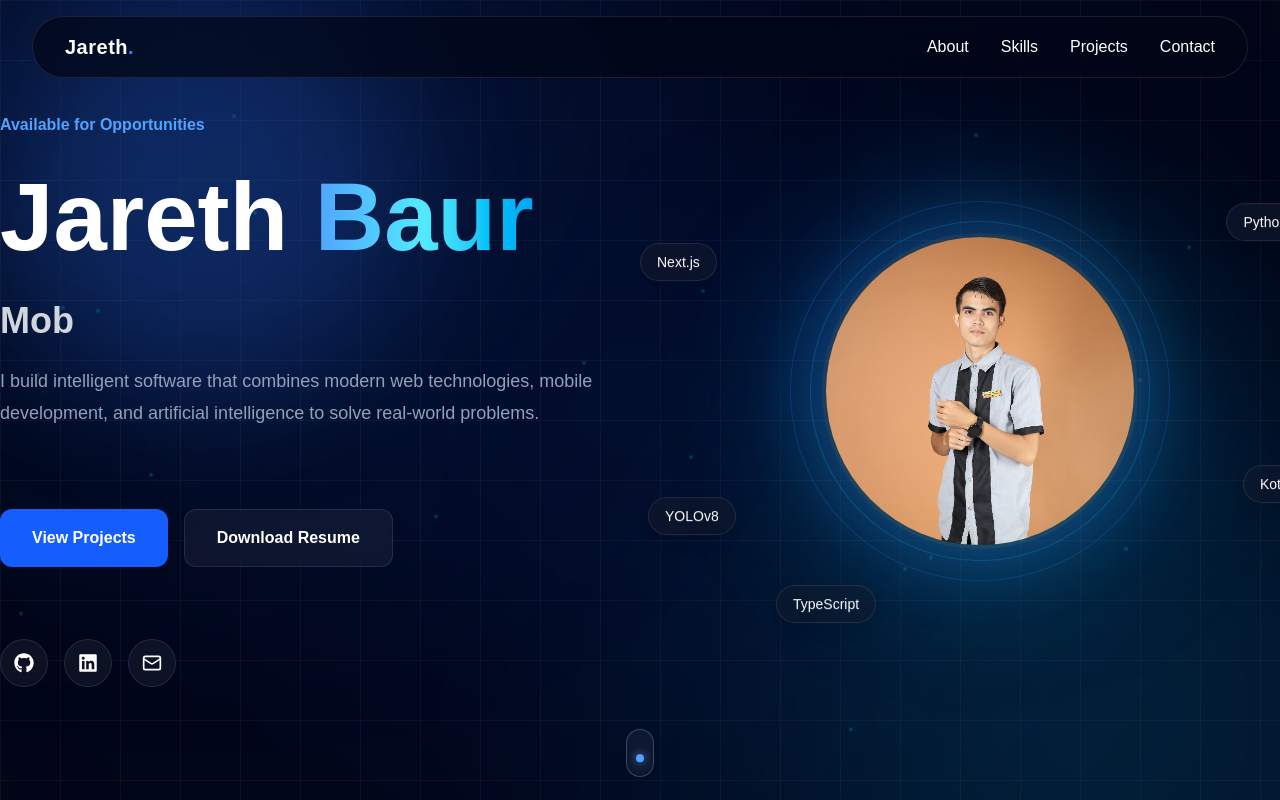
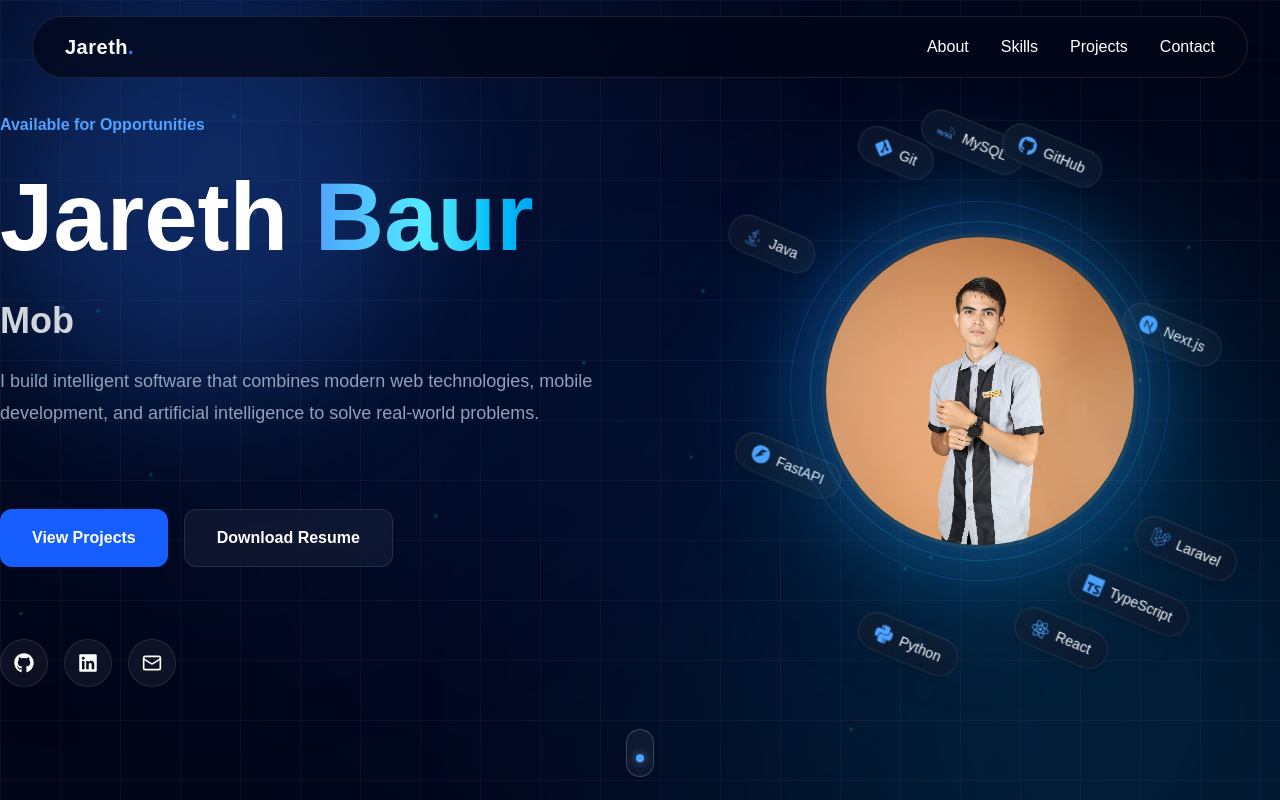
Before and after one commit to Jareth-Baur/my-portfolio, a Next.js app: page / in a window 1280 px wide. Shown: the top 800 px of the page. Built offline with nearby package versions, Linux system fonts and the light colour scheme.

Commit message:
style: refine hero animations

```diff
--- a/src/components/hero/FloatingBadge.tsx
+++ b/src/components/hero/FloatingBadge.tsx
@@ -2,28 +2,68 @@
 
 import { motion } from "framer-motion";
 
-interface Props {
+interface FloatingBadgeProps {
+  icon: React.ReactNode;
   title: string;
-  className: string;
+  className?: string;
+  reverseDuration?: number;
+  reverseDirection?: 1 | -1;
 }
 
 export default function FloatingBadge({
+  icon,
   title,
-  className,
-}: Props) {
+  className = "",
+  reverseDuration = 35,
+  reverseDirection = -1,
+}: FloatingBadgeProps) {
   return (
     <motion.div
+      whileHover={{
+        scale: 1.12,
+        y: -4,
+      }}
       animate={{
-        y: [0, -10, 0],
+        scale: [1, 1.03, 1],
+        rotate: reverseDirection * 360,
       }}
       transition={{
-        duration: 3,
-        repeat: Infinity,
-        ease: "easeInOut",
+        rotate: {
+          duration: reverseDuration,
+          repeat: Infinity,
+          ease: "linear",
+        },
+        scale: {
+          duration: 3,
+          repeat: Infinity,
+          ease: "easeInOut",
+        },
       }}
-      className={`absolute hidden rounded-full border border-white/10 bg-slate-900/70 px-4 py-2 text-sm font-medium whitespace-nowrap text-white shadow-lg backdrop-blur-xl lg:flex ${className}`}
+      className={`
+        absolute
+        flex
+        items-center
+        gap-2
+        rounded-full
+        border
+        border-white/10
+        bg-slate-900/70
+        px-4
+        py-2
+        backdrop-blur-xl
+        shadow-lg
+        transition-all
+        duration-300
+        hover:border-blue-400
+        hover:shadow-[0_0_30px_rgba(59,130,246,0.4)]
+        ${className}
+      `}
     >
-      {title}
+      <span className="text-lg text-blue-400">{icon}</span>
+
+      <span className="whitespace-nowrap text-sm font-medium">
+        {title}
+      </span>
     </motion.div>
   );
 }
--- a/src/components/hero/HeroImage.tsx
+++ b/src/components/hero/HeroImage.tsx
@@ -5,6 +5,20 @@ import { useEffect } from "react";
 import Image from "next/image";
 
 import FloatingBadge from "./FloatingBadge";
+
+import {
+  SiNextdotjs,
+  SiReact,
+  SiTypescript,
+  SiFastapi,
+  SiPython,
+  SiMysql,
+  SiGit,
+  SiGithub,
+  SiLaravel,
+} from "react-icons/si";
+
+import { FaJava } from "react-icons/fa6";
 
 export default function HeroImage() {
   const mouseX = useMotionValue(0);
@@ -21,7 +35,6 @@ export default function HeroImage() {
   });
 
   useEffect(() => {
-    // Skip mouse tracking on touch devices
     if ("ontouchstart" in window) return;
 
     const move = (e: MouseEvent) => {
@@ -37,12 +50,110 @@ export default function HeroImage() {
   return (
     <div className="relative flex w-full items-center justify-center">
       {/* Floating Tech Badges */}
-      <FloatingBadge title="Next.js" className="-left-10 top-10" />
-      <FloatingBadge title="Python" className="-right-6 top-0" />
-      <FloatingBadge title="YOLOv8" className="-left-8 bottom-12" />
-      <FloatingBadge title="Kotlin" className="-right-8 bottom-20" />
-      <FloatingBadge title="TypeScript" className="left-24 -bottom-10" />
+      <div className="pointer-events-none absolute inset-0">
+        {/* Outer Orbit */}
+        <motion.div
+          animate={{ rotate: 360 }}
+          transition={{
+            duration: 35,
+            repeat: Infinity,
+            ease: "linear",
+          }}
+          className="absolute inset-0"
+        >
+          {/* Top */}
+          <FloatingBadge
+            icon={<SiNextdotjs />}
+            title="Next.js"
+            className="left-1/2 -top-8 -translate-x-1/2"
+            reverseDuration={35}
+            reverseDirection={-1}
+          />
 
+          {/* Top Right */}
+          <FloatingBadge
+            icon={<SiLaravel />}
+            title="Laravel"
+            className="right-10 top-6"
+            reverseDuration={35}
+            reverseDirection={-1}
+          />
+
+          {/* Right Upper */}
+          <FloatingBadge
+            icon={<SiTypescript />}
+            title="TypeScript"
+            className="right-0 top-1/4"
+            reverseDuration={35}
+            reverseDirection={-1}
+          />
+
+          {/* Right */}
+          <FloatingBadge
+            icon={<SiReact />}
+            title="React"
+            className="right-0 top-1/2 -translate-y-1/2"
+            reverseDuration={35}
+            reverseDirection={-1}
+          />
+
+          {/* Bottom Right */}
+          <FloatingBadge
+            icon={<SiPython />}
+            title="Python"
+            className="right-10 bottom-6"
+            reverseDuration={35}
+            reverseDirection={-1}
+          />
+
+          {/* Bottom */}
+          <FloatingBadge
+            icon={<SiFastapi />}
+            title="FastAPI"
+            className="left-1/2 -translate-x-1/2 -bottom-8"
+            reverseDuration={35}
+            reverseDirection={-1}
+          />
+
+          {/* Bottom Left */}
+          <FloatingBadge
+            icon={<FaJava />}
+            title="Java"
+            className="left-10 bottom-6"
+            reverseDuration={35}
+            reverseDirection={-1}
+          />
+
+          {/* Left */}
+          <FloatingBadge
+            icon={<SiGit />}
+            title="Git"
+            className="left-0 top-1/2 -translate-y-1/2"
+            reverseDuration={35}
+            reverseDirection={-1}
+          />
+
+          {/* Left Upper */}
+          <FloatingBadge
+            icon={<SiMysql />}
+            title="MySQL"
+            className="left-0 top-1/4"
+            reverseDuration={35}
+            reverseDirection={-1}
+          />
+
+          {/* Upper Left */}
+          <FloatingBadge
+            icon={<SiGithub />}
+            title="GitHub"
+            className="left-10 top-6"
+            reverseDuration={35}
+            reverseDirection={-1}
+          />
+        </motion.div>
+      </div>
+
+      {/* Profile */}
       <motion.div
         style={{
           rotateX,
@@ -73,13 +184,13 @@ export default function HeroImage() {
         />
 
         <motion.div
-          animate={{ rotate: -360 }}
+          animate={{ rotate: 360 }}
           transition={{
             duration: 20,
             repeat: Infinity,
             ease: "linear",
           }}
-          className="absolute inset-4 sm:inset-5 rounded-full border border-cyan-400/20"
+          className="absolute inset-4 rounded-full border border-cyan-400/20 sm:inset-5"
         />
 
         <motion.div
@@ -91,7 +202,7 @@ export default function HeroImage() {
             repeat: Infinity,
             ease: "easeInOut",
           }}
-          className="absolute inset-8 sm:inset-10 rounded-full border border-white/10"
+          className="absolute inset-8 rounded-full border border-white/10 sm:inset-10"
         />
 
         {/* Profile Image */}
```
